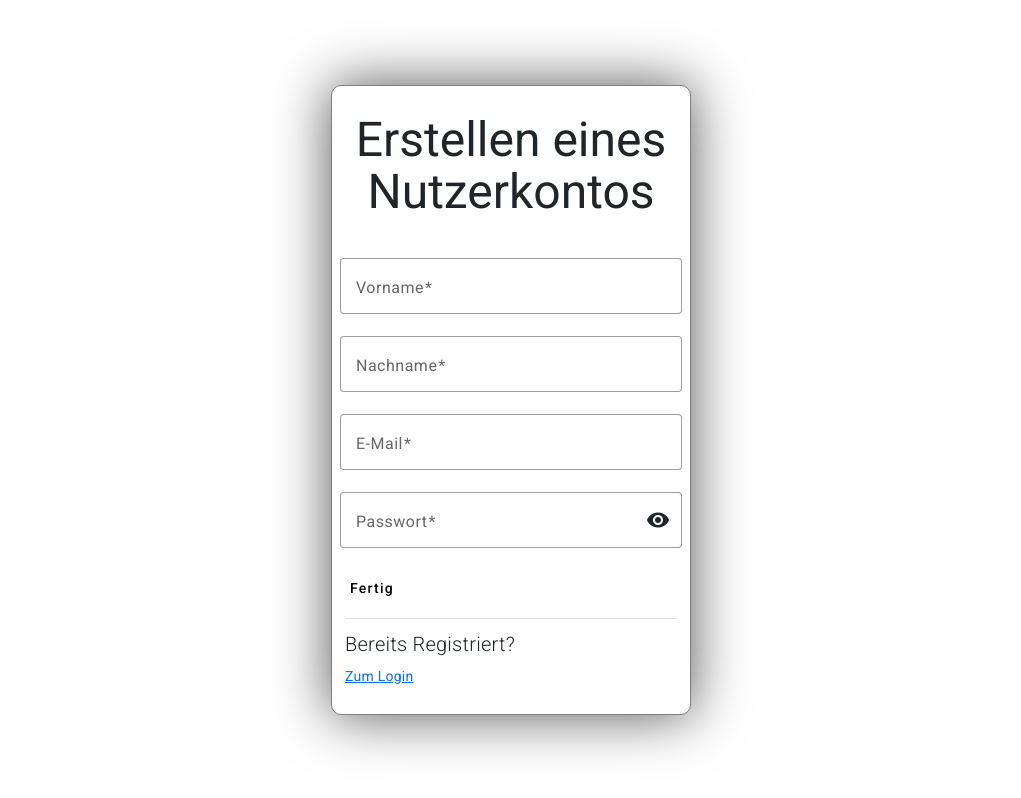
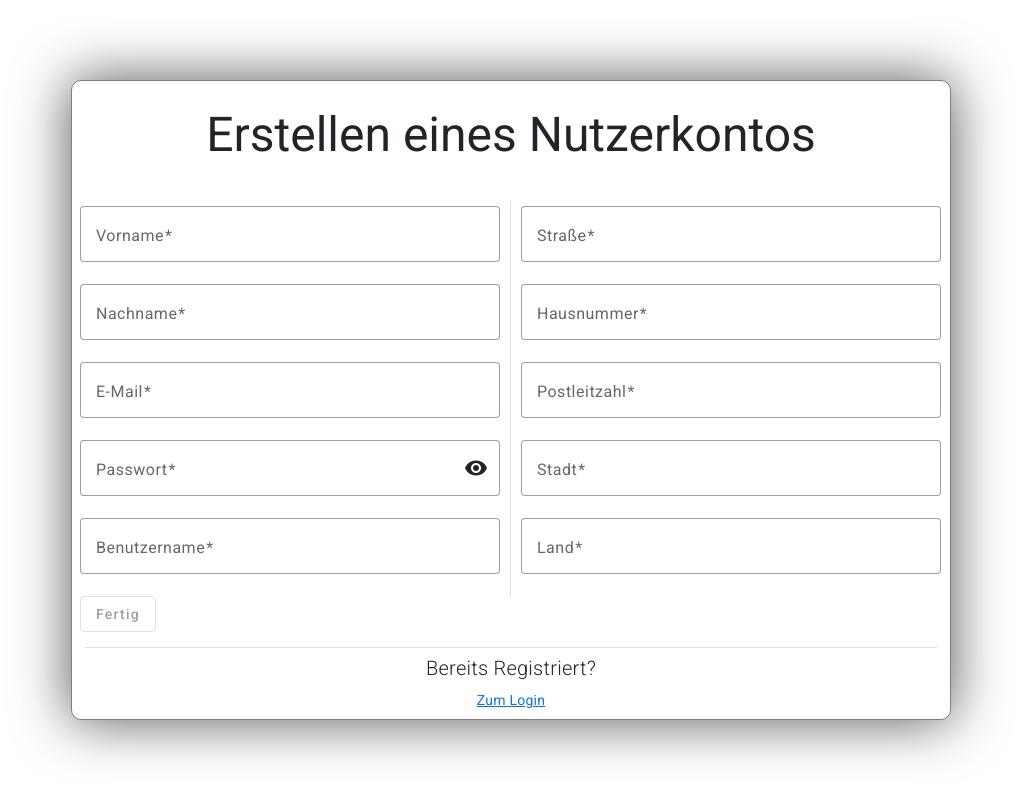
Before and after one commit to xNeroXx/WebServices-Frontend, an Angular app: page /signup in a window 1280 px wide. Shown: the whole page, without its empty margins (129-1150 px from the left). Built offline with nearby package versions, Linux system fonts and the light colour scheme.

Commit message:
fixed signup and added logic

```diff
--- a/src/app/components/signup/signup.component.html
+++ b/src/app/components/signup/signup.component.html
@@ -4,20 +4,30 @@
       <div>
         <div class="align-horizontal"><h1 class="signup-header">Erstellen eines Nutzerkontos</h1></div> <!--TODO back to home button mit position: absolute-- auch im Login Component einfügen-->
         <form [formGroup]="signupForm">
-
+          <div class="forminputs-container">
+            <div class="forminputs-left">
               <mat-form-field appearance="outline" color="primary" class="form-field-full-width">
                 <mat-label>Vorname</mat-label>
                 <input matInput required formControlName="firstName">
+                @if (signupForm.get('firstName')?.invalid) {
+                  <mat-error>{{getErrorMessage('firstName',3)}}</mat-error>
+                }
               </mat-form-field>
 
               <mat-form-field appearance="outline" color="primary" class="form-field-full-width">
                 <mat-label>Nachname</mat-label>
                 <input matInput required formControlName="lastName">
+                @if (signupForm.get('lastName')?.invalid) {
+                  <mat-error>{{getErrorMessage('lastName',3)}}</mat-error>
+                }
               </mat-form-field>
 
               <mat-form-field appearance="outline" color="primary" class="form-field-full-width">
                 <mat-label>E-Mail</mat-label>
                 <input matInput required formControlName="email">
+                @if (signupForm.get('email')?.invalid) {
+                  <mat-error>{{getErrorMessage('email',0)}}</mat-error>
+                }
               </mat-form-field>
 
               <mat-form-field appearance="outline" color="primary" class="form-field-full-width">
@@ -26,9 +36,62 @@
                 <button mat-icon-button matSuffix (click)="hide = !hide" [attr.aria-label]="'Passwort anzeigen'" [attr.aria-pressed]="hide">
                   <mat-icon>{{hide ? 'visibility' : 'visibility_off'}}</mat-icon>
                 </button>
+                @if (signupForm.get('password')?.invalid) {
+                  <mat-error>{{getErrorMessage('password',8)}}</mat-error>
+                }
               </mat-form-field>
+              <mat-form-field appearance="outline" color="primary" class="form-field-full-width">
+                <mat-label>Benutzername</mat-label>
+                <input matInput required formControlName="username">
+                @if (signupForm.get('username')?.invalid) {
+                  <mat-error>{{getErrorMessage('username',3)}}</mat-error>
+                }
+              </mat-form-field>
+            </div>
 
-          <button mat-button (click)="submit()">Fertig</button>
+            <mat-divider vertical class="signup-form-divider"></mat-divider>
+
+            <div class="forminputs-right">
+              <mat-form-field appearance="outline" color="primary" class="form-field-full-width">
+                <mat-label>Straße</mat-label>
+                <input matInput required formControlName="street">
+                @if (signupForm.get('street')?.invalid) {
+                  <mat-error>{{getErrorMessage('street',3)}}</mat-error>
+                }
+              </mat-form-field>
+              <mat-form-field appearance="outline" color="primary" class="form-field-full-width">
+                <mat-label>Hausnummer</mat-label>
+                <input matInput type="number" required formControlName="house_number">
+                @if (signupForm.get('house_number')?.invalid) {
+                  <mat-error>{{getErrorMessage('house_number',0)}}</mat-error>
+                }
+              </mat-form-field>
+              <mat-form-field appearance="outline" color="primary" class="form-field-full-width">
+                <mat-label>Postleitzahl</mat-label>
+                <input matInput type="number" required formControlName="postal_code">
+                @if (signupForm.get('postal_code')?.invalid) {
+                  <mat-error>{{getErrorMessage('postal_code',0)}}</mat-error>
+                }
+              </mat-form-field>
+              <mat-form-field appearance="outline" color="primary" class="form-field-full-width">
+                <mat-label>Stadt</mat-label>
+                <input matInput required formControlName="city">
+                @if (signupForm.get('city')?.invalid) {
+                  <mat-error>{{getErrorMessage('city',3)}}</mat-error>
+                }
+              </mat-form-field>
+              <mat-form-field appearance="outline" color="primary" class="form-field-full-width">
+                <mat-label>Land</mat-label>
+                <input matInput required formControlName="country">
+                @if (signupForm.get('country')?.invalid) {
+                  <mat-error>{{getErrorMessage('country',3)}}</mat-error>
+                }
+              </mat-form-field>
+            </div>
+          </div>
+
+
+          <button mat-stroked-button color="primary" (click)="submit()" type="submit" [disabled]="!signupForm.valid">Fertig</button>
         </form>
       </div>
 
--- a/src/app/components/signup/signup.component.scss
+++ b/src/app/components/signup/signup.component.scss
@@ -16,8 +16,8 @@
 }
 
 .signup-content {
-  height: 630px;
-  width: 360px;
+  height: 640px;
+  width: 880px;
   border: solid 1px rgba(0, 0, 0, 0.50);
   border-radius: 10px;
   box-shadow: 0 0 55px 1px rgba(0, 0, 0, 0.65);
@@ -33,6 +33,19 @@
   min-width: 150px;
   max-width: 500px;
   width: 100%;
+}
+
+.signup-form-divider {
+  margin: 0 10px;
+}
+
+.forminputs-container {
+  display: flex;
+  flex-direction: row;
+}
+.forminputs-left, .forminputs-right {
+  width: calc(50% - 11px);
+  padding-top: 5px
 }
 
 .form-field-full-width {
@@ -56,8 +69,16 @@
 
 .existing-user-section {
   padding: 10px 5px 20px;
+  display: flex;
+  flex-direction: column;
+  align-items: center;
+}
+
+.existing-user-section mat-divider {
+  margin-top: 5px;
+  width: 100%;
 }
 
 .existing-user-hint {
-  margin-top: 15px;
+  margin-top: 10px;
 }
--- a/src/app/components/signup/signup.component.ts
+++ b/src/app/components/signup/signup.component.ts
@@ -7,6 +7,7 @@ import {MatDivider} from "@angular/material/divider";
 import {RouterLink} from "@angular/router";
 import {UserService} from "../../services/user.service";
 import {MatIcon} from "@angular/material/icon";
+import {SignupData} from "../../interfaces/signup-data";
 
 @Component({
   selector: 'app-signup',
@@ -16,29 +17,61 @@ import {MatIcon} from "@angular/material/icon";
   imports: [MatFormFieldModule, MatInputModule, FormsModule, ReactiveFormsModule, MatButton, MatDivider, RouterLink, MatIconButton, MatIcon]
 })
 export class SignupComponent {
+  hide = true;
   signupForm = new FormGroup({
-    firstName: new FormControl('', [Validators.required]),
-    lastName: new FormControl('', [Validators.required]),
-    email: new FormControl('', [Validators.required, Validators.email]),
-    password: new FormControl('', [Validators.required])
-  });
-  hide = true;
+    firstName: new FormControl('', [Validators.required, Validators.minLength(3)]),
+    lastName: new FormControl('', [Validators.required, Validators.minLength(3)]),
+    email: new FormControl('', [Validators.required, Validators.email, Validators.pattern(/^[\w-]+(?:\.[\w-]+)*@(?:[\w-]+\.)+[a-zA-Z]{2,7}$/)]),
+    password: new FormControl('', [Validators.required, Validators.minLength(8)]),
+    username: new FormControl('', [Validators.required, Validators.minLength(3)]),
+
+    street: new FormControl('', [Validators.required, Validators.minLength(3)]),
+    house_number: new FormControl(null,[Validators.required]),
+    postal_code: new FormControl(null, [Validators.required]),
+    city: new FormControl('', [Validators.required, Validators.minLength(3)]),
+    country: new FormControl('', [Validators.required, Validators.minLength(3)])
+});
 
   constructor(private userService: UserService) {}
-  /*
-    getErrorMessage() {
-      if (this.email.hasError('required')) {
-        return 'You must enter a value';
-      }
 
-      return this.email.hasError('email') ? 'Not a valid email' : '';
+  getErrorMessage(field: string, minLength: number): string {
+    if (this.signupForm.get(field)?.hasError('email') || this.signupForm.get(field)?.hasError('pattern')) {
+      return 'Keine valide Email';
     }
-  */
-  submit() {
-    console.log(this.signupForm.get('firstName')?.value)
-    console.log(this.signupForm.get('lastName')?.value)
-    console.log(this.signupForm.get('email')?.value)
-    console.log(this.signupForm.get('password')?.value)
+    if (this.signupForm.get(field)?.hasError('required')) {
+      return 'Darf nicht leer sein';
+    }
+    return this.signupForm.get(field)?.hasError('minlength') ? `Mindestens ${minLength} Zeichen` : '';
+
   }
 
+  submit() {
+    let temp: SignupData = {
+      first_name: 'string',
+      last_name: 'string',
+      email: 'string',
+      password: 'string',
+      username: 'string',
+      address: {
+        street: 'string',
+        house_number: 0,
+        postal_code: 0,
+        city: 'string',
+        country: 'string'
+      }
+    };
+    temp.first_name = this.signupForm.value.firstName ?? '';
+    temp.last_name = this.signupForm.value.lastName ?? '';
+    temp.email = this.signupForm.value.email ?? '';
+    temp.password = this.signupForm.value.password ?? '';
+    temp.username = this.signupForm.value.username ?? '';
+
+    temp.address.street = this.signupForm.value.street ?? '';
+    temp.address.house_number = this.signupForm.value.house_number ?? 0;
+    temp.address.postal_code = this.signupForm.value.postal_code ?? 0;
+    temp.address.city = this.signupForm.value.city ?? '';
+    temp.address.country = this.signupForm.value.country ?? '';
+
+    this.userService.signup(temp);
+  }
 }
--- a/src/app/interfaces/signup-data.ts
+++ b/src/app/interfaces/signup-data.ts
@@ -8,6 +8,7 @@ export interface SignupData {
     street: string,
     house_number: number,
     postal_code: number,
+    city: string,
     country: string
   }
 }
--- a/src/app/services/user.service.ts
+++ b/src/app/services/user.service.ts
@@ -6,7 +6,7 @@ import {Router} from "@angular/router";
 import {TokenObject} from "../interfaces/token-object";
 import {SignupData} from "../interfaces/signup-data";
 import {CurrentUserData} from "../interfaces/current-user-data";
-import * as http from "http";
+
 
 @Injectable({
   providedIn: 'root'
```
Lines whose indentation alone changed are shown as unchanged.
